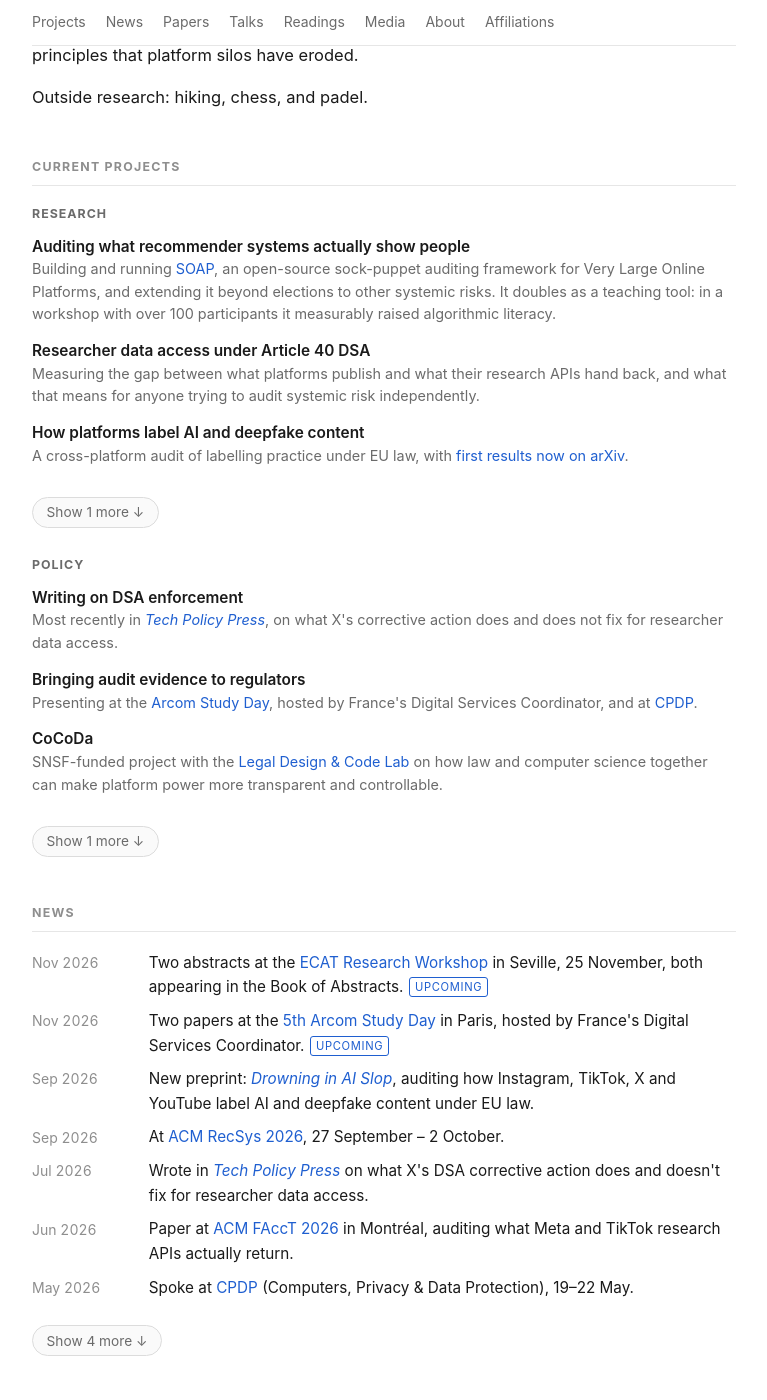
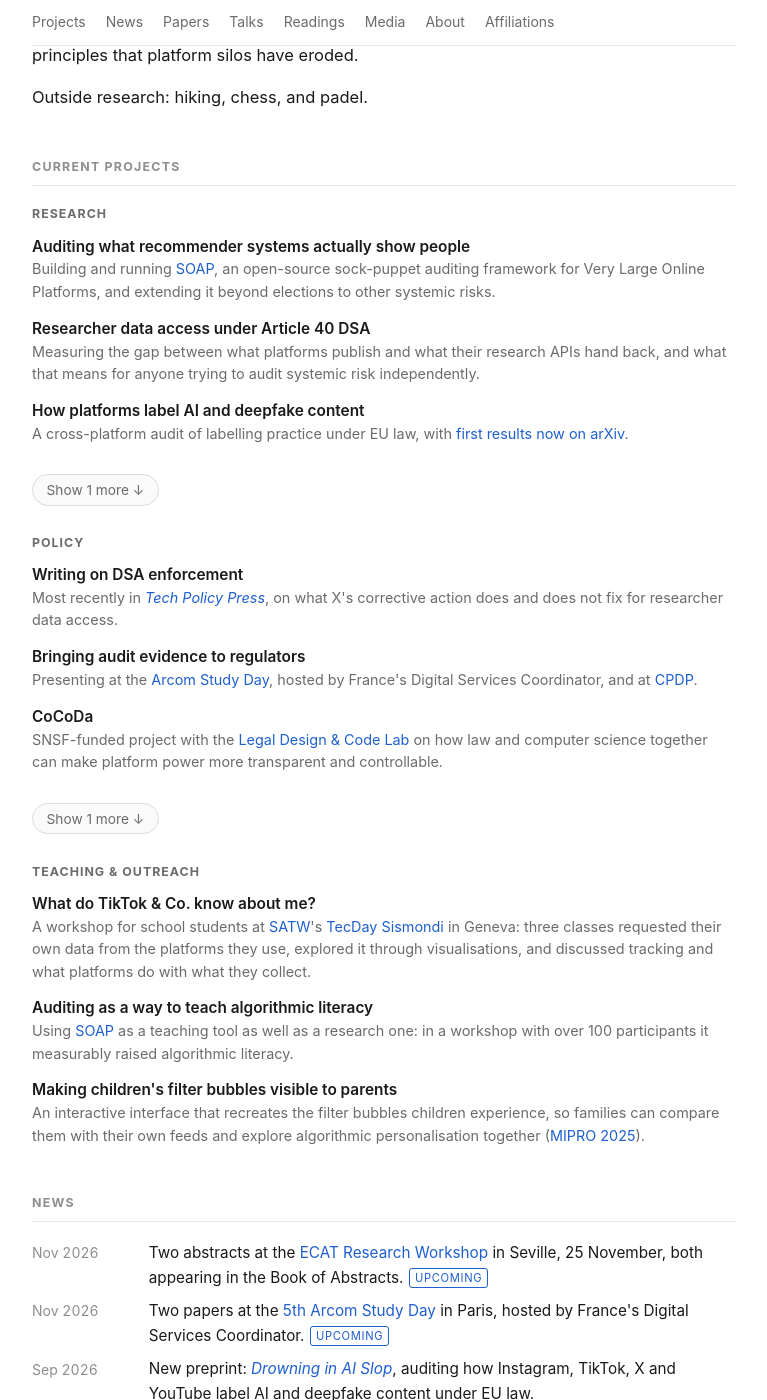
Before and after one commit to LukaBekavac/lukabekavac.github.io, a Jekyll site: the page index.html, which Jekyll copies as it is, in a window 1280 px wide and 1400 px high, scrolled down 592 px. Shown: the whole window, without its empty margins (256-1023 px from the left). Built offline with Jekyll 4.4.1, drawn with Linux system fonts in a browser that asks for light colours.

Commit message:
Add a Teaching & Outreach group to Current Projects
Three entries that share one idea, making platform behaviour visible to
the people it affects: the TecDay Sismondi workshop for school students,
SOAP used as a teaching tool, and the MIPRO 2025 interface that shows
parents the filter bubbles their children see.

The SOAP teaching result (a workshop with over 100 participants that
measurably raised algorithmic literacy) moves here from the Research
entry, so it is stated once.

Co-Authored-By: Claude Opus 5.5 <noreply@anthropic.com>
Claude-Session: https://claude.ai/code/session_015xQifCZHFkNog7jX6N9za1

```diff
--- a/index.html
+++ b/index.html
@@ -79,8 +79,7 @@
         <strong>Auditing what recommender systems actually show people</strong>
         <span class="sub">Building and running <a href="https://github.com/Interactions-HSG/SOAP">SOAP</a>, an open-source
         sock-puppet auditing framework for Very Large Online Platforms, and extending it beyond elections to other
-        systemic risks. It doubles as a teaching tool: in a workshop with over 100 participants it measurably raised
-        algorithmic literacy.</span>
+        systemic risks.</span>
       </li>
       <li>
         <strong>Researcher data access under Article 40 DSA</strong>
@@ -130,6 +129,29 @@
         Task Force on <a href="https://www.goodbot.ca/submissions/mind-the-gap"><em>Mind the Gap</em></a> (GoodBot,
         2026), a submission on Canada's Bill C-34 that draws on my work to argue for protecting research methods which
         do not depend on platform permission.</span>
+      </li>
+    </ul>
+  </div>
+
+  <div class="cat">
+    <h3>Teaching &amp; Outreach</h3>
+    <ul class="plain" data-collapse="3">
+      <li>
+        <strong>What do TikTok &amp; Co. know about me?</strong>
+        <span class="sub">A workshop for school students at <a href="https://www.satw.ch/">SATW</a>'s
+        <a href="/talks/">TecDay Sismondi</a> in Geneva: three classes requested their own data from the platforms they
+        use, explored it through visualisations, and discussed tracking and what platforms do with what they collect.</span>
+      </li>
+      <li>
+        <strong>Auditing as a way to teach algorithmic literacy</strong>
+        <span class="sub">Using <a href="https://github.com/Interactions-HSG/SOAP">SOAP</a> as a teaching tool as well
+        as a research one: in a workshop with over 100 participants it measurably raised algorithmic literacy.</span>
+      </li>
+      <li>
+        <strong>Making children's filter bubbles visible to parents</strong>
+        <span class="sub">An interactive interface that recreates the filter bubbles children experience, so families can
+        compare them with their own feeds and explore algorithmic personalisation together
+        (<a href="https://doi.org/10.1109/MIPRO65660.2025.11131921">MIPRO 2025</a>).</span>
       </li>
     </ul>
   </div>
```
